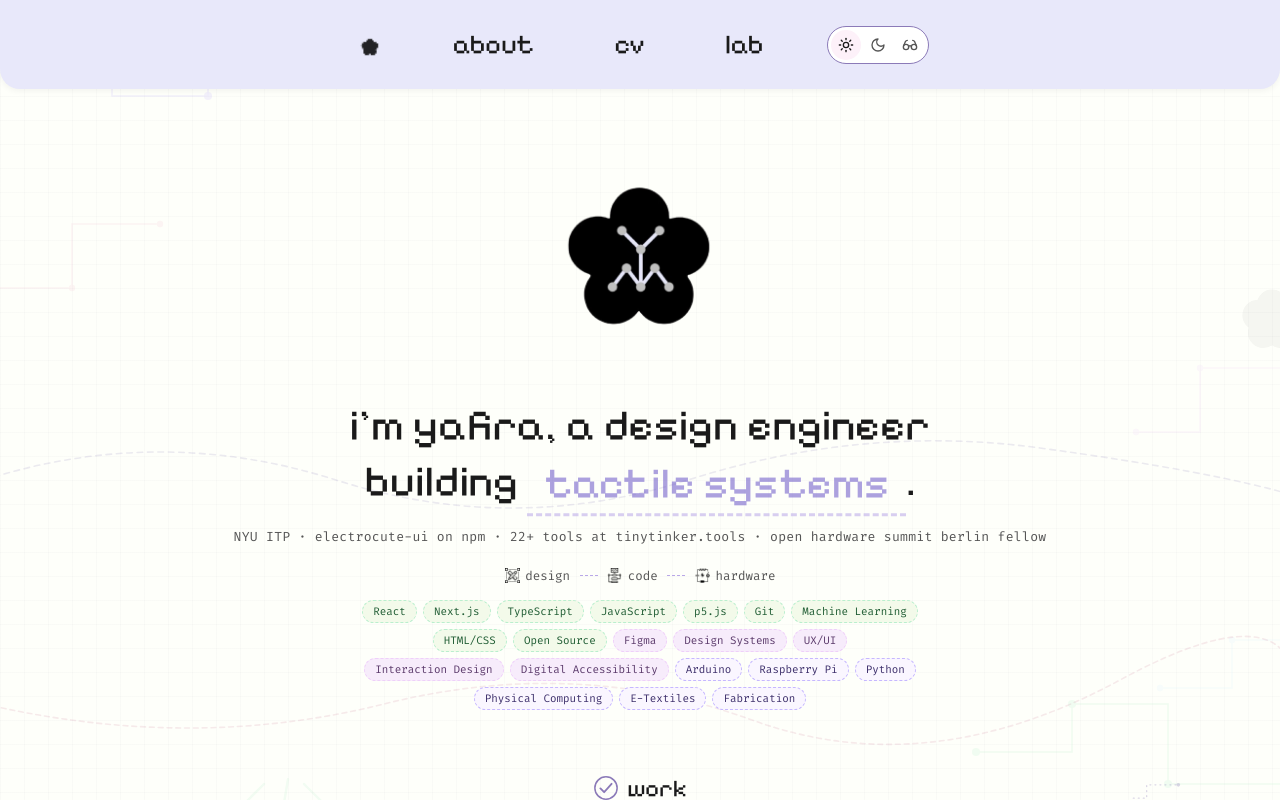
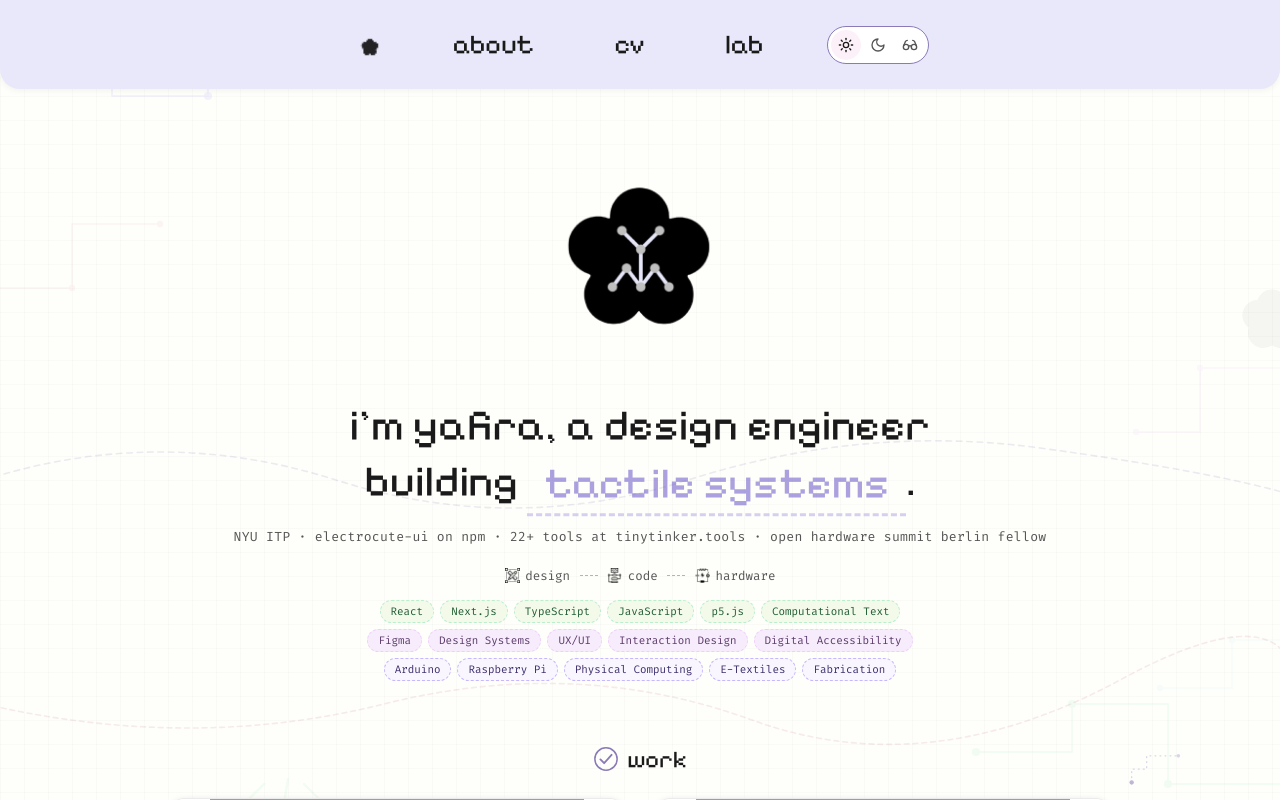
Before and after one commit to yafira/yafira.xyz, a Next.js app: page / in a window 1280 px wide. Built offline with nearby package versions, Linux system fonts and the light colour scheme; grey boxes are pictures that could not be loaded.

Commit message:
updated tags

```diff
--- a/src/app/components/Portfolio.js
+++ b/src/app/components/Portfolio.js
@@ -56,10 +56,7 @@ const SKILLS = [
   { label: "TypeScript", cat: "code" },
   { label: "JavaScript", cat: "code" },
   { label: "p5.js", cat: "code" },
-  { label: "Git", cat: "code" },
-  { label: "Machine Learning", cat: "code" },
-  { label: "HTML/CSS", cat: "code" },
-  { label: "Open Source", cat: "code" },
+  { label: "Computational Text", cat: "code" },
   { label: "Figma", cat: "design" },
   { label: "Design Systems", cat: "design" },
   { label: "UX/UI", cat: "design" },
@@ -67,7 +64,6 @@ const SKILLS = [
   { label: "Digital Accessibility", cat: "design" },
   { label: "Arduino", cat: "electronics" },
   { label: "Raspberry Pi", cat: "electronics" },
-  { label: "Python", cat: "electronics" },
   { label: "Physical Computing", cat: "electronics" },
   { label: "E-Textiles", cat: "electronics" },
   { label: "Fabrication", cat: "electronics" },
```
